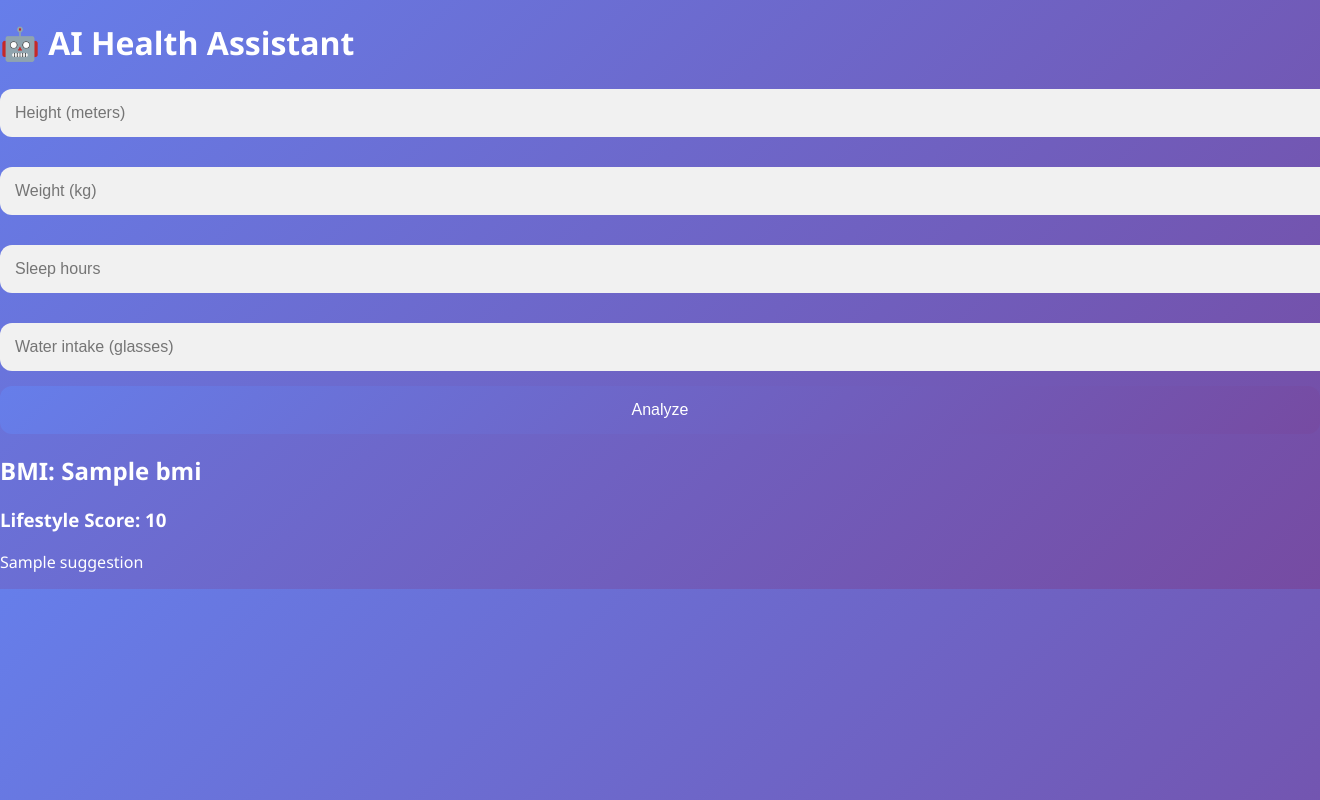
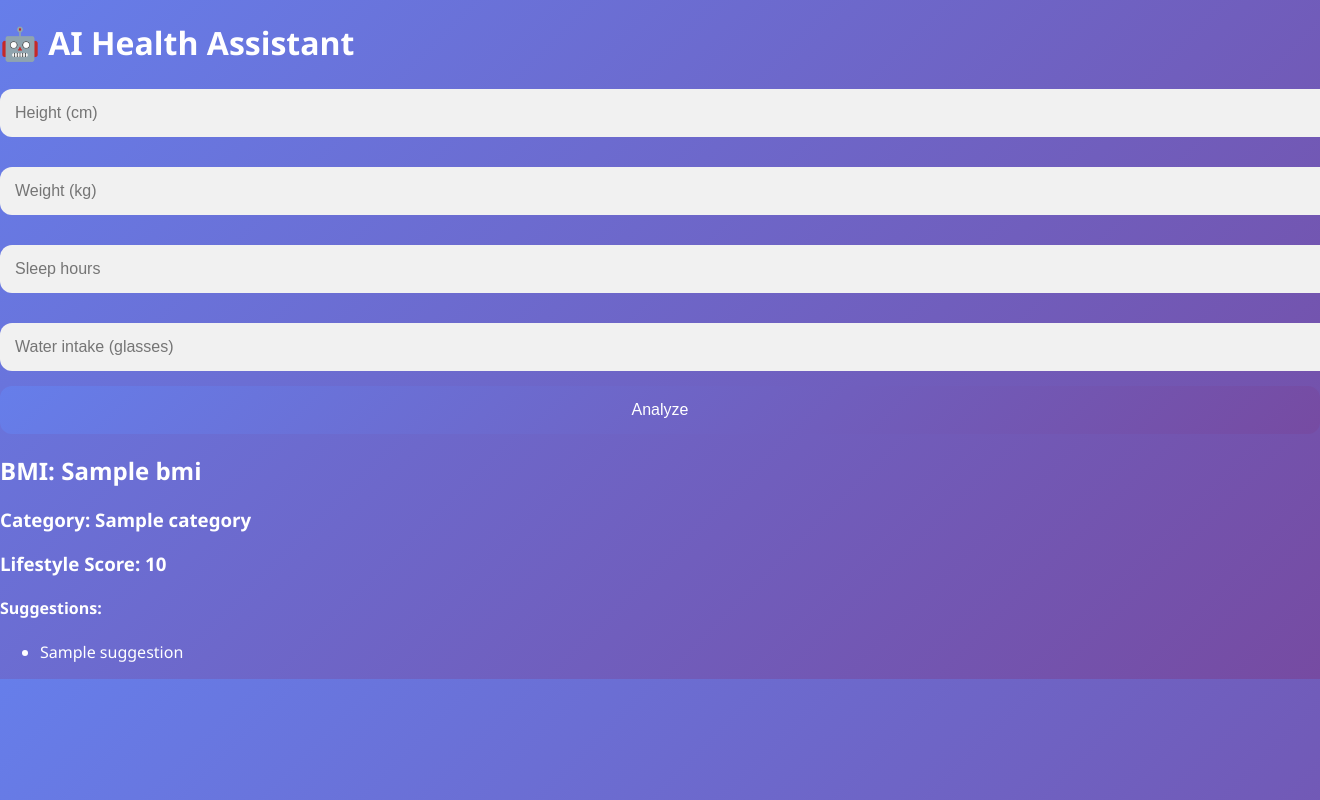
Before and after one commit to nikkime/Public-chatbot-, a Flask app: template templates/chatbot.html in a window 1320 px wide; the page is wider, and only the part inside the window is pictured. Run offline with Flask 3, Linux system fonts and the light colour scheme; the template is opened without the code that fills it: most values are stand-ins (such as "Sample title", 1, 10 or a date in 2020).

Commit message:
Update chatbot.html

```diff
--- a/templates/chatbot.html
+++ b/templates/chatbot.html
@@ -1,30 +1,40 @@
 <!DOCTYPE html>
-<html>
+<html lang="en">
 <head>
+    <meta charset="UTF-8">
     <title>AI Health Assistant</title>
     <link rel="stylesheet" href="{{ url_for('static', filename='style.css') }}">
 </head>
+
 <body>
 
 <div class="container">
-
     <h1>🤖 AI Health Assistant</h1>
 
-    <div class="card">
-        <form method="POST">
-            <input type="number" step="0.01" name="height" placeholder="Height (meters)" required>
-            <input type="number" step="0.1" name="weight" placeholder="Weight (kg)" required>
-            <input type="number" name="sleep" placeholder="Sleep hours" required>
-            <input type="number" name="water" placeholder="Water intake (glasses)" required>
-            <button type="submit">Analyze</button>
-        </form>
-    </div>
+    <!-- FORM -->
+    <form method="POST">
 
+        <input type="number" step="any" name="height" placeholder="Height (cm)" required>
+        <input type="number" step="any" name="weight" placeholder="Weight (kg)" required>
+        <input type="number" step="any" name="sleep" placeholder="Sleep hours" required>
+        <input type="number" step="any" name="water" placeholder="Water intake (glasses)" required>
+
+        <button type="submit">Analyze</button>
+    </form>
+
+    <!-- RESULT SECTION -->
     {% if bmi %}
-    <div class="result-card">
+    <div class="result">
         <h2>BMI: {{ bmi }}</h2>
-        <h3>Lifestyle Score: {{ lifestyle_score }}</h3>
-        <p>{{ suggestion }}</p>
+        <h3>Category: {{ category }}</h3>
+        <h3>Lifestyle Score: {{ score }}</h3>
+
+        <h4>Suggestions:</h4>
+        <ul>
+            {% for s in suggestions %}
+            <li>{{ s }}</li>
+            {% endfor %}
+        </ul>
     </div>
     {% endif %}
 
```
